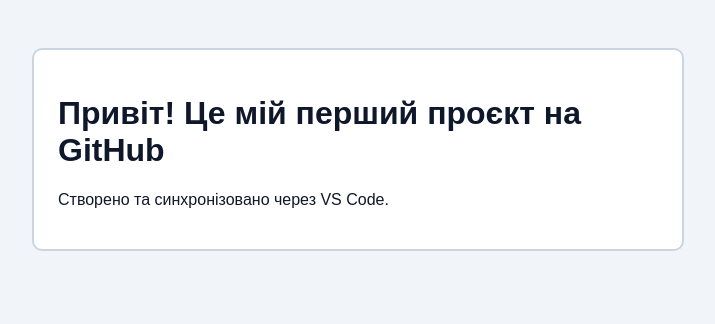
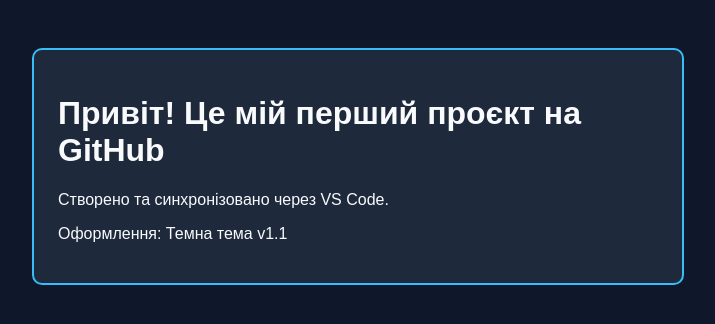
Before and after one commit to testtk-md/Mypotfolio, a plain HTML site: page index.html in a window 1280 px wide. Shown: the whole page, without its empty margins (282-997 px from the left). Drawn offline with Linux system fonts and the light colour scheme.

Commit message:
feat: apply dark theme

```diff
--- a/index.html
+++ b/index.html
@@ -9,6 +9,7 @@
         <main class="card">
             <h1>Привіт! Це мій перший проєкт на GitHub</h1>
             <p>Створено та синхронізовано через VS Code.</p>
+            <p>Оформлення: Темна тема v1.1</p>
         </main>
     </body>
 </html>
--- a/style.css
+++ b/style.css
@@ -1,14 +1,14 @@
 body {
     font-family: Arial, sans-serif;
-    background-color: #f1f5f9;
-    color: #0f172a;
+    background-color: #0f172a;
+    color: #f8fafc;
     padding: 40px;
 }
 .card {
     max-width: 600px;
     margin: 0 auto;
-    background-color: #ffffff;
-    border: 2px solid #cbd5e1;
+    background-color: #1e293b;
+    border: 2px solid #38bdf8;
     padding: 24px;
     border-radius: 10px;
 }
```
